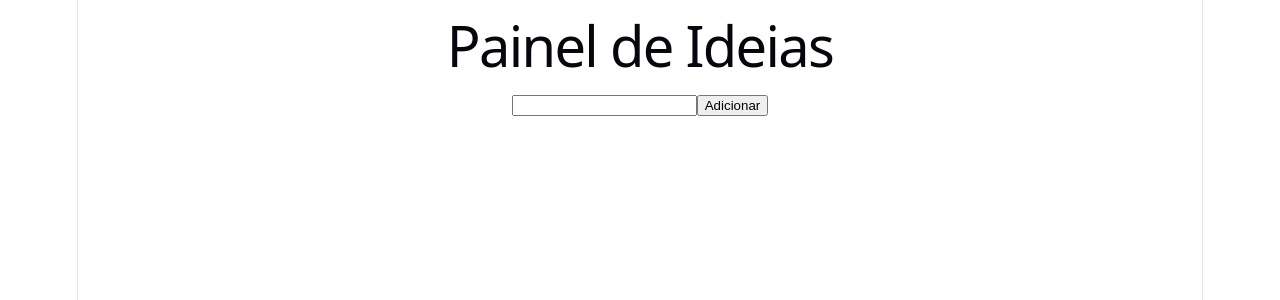
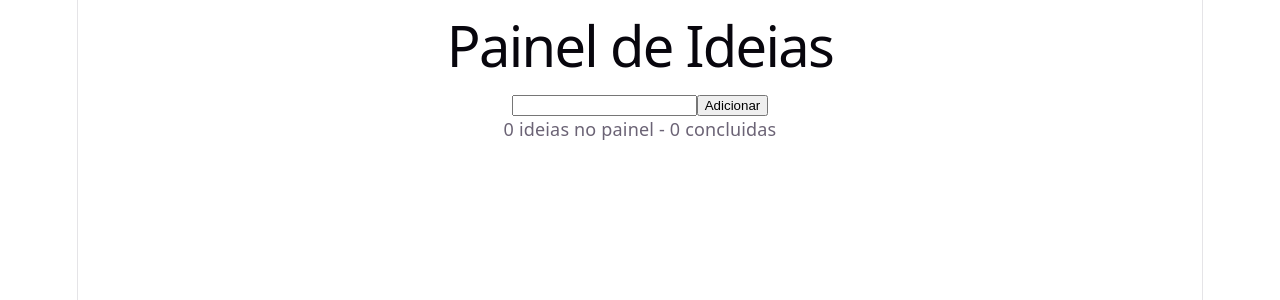
Before and after one commit to arybueno/painel-de-ideias, a React (Vite) app in the folder painel-de-ideias/: page / in a window 1280 px wide. Shown: the top 300 px of the page. Built offline with nearby package versions, Linux system fonts and the light colour scheme.

Commit message:
adiciona contador de ideias concluidas

```diff
--- a/painel-de-ideias/src/App.jsx
+++ b/painel-de-ideias/src/App.jsx
@@ -4,6 +4,9 @@ import "./App.css"
 export default function App(){
   const [ideias, setIdeias] = useState([]);
   const [novaIdeia, setNovaIdeia] = useState("");
+  const concluidas = ideias.filter((ideia) =>{
+    return ideia.feita
+  }).length
 
   function aoAdicionar(event) {
    event.preventDefault()
@@ -58,6 +61,8 @@ function removerIdeia(id) {
   <button onClick={() => removerIdeia(ideia.id)}>X</button>
 </div>
   ))}
+
+  <p>{` ${ideias.length} ideias no painel - ${concluidas} concluidas`}</p>
     </div>
   )
 }
```
